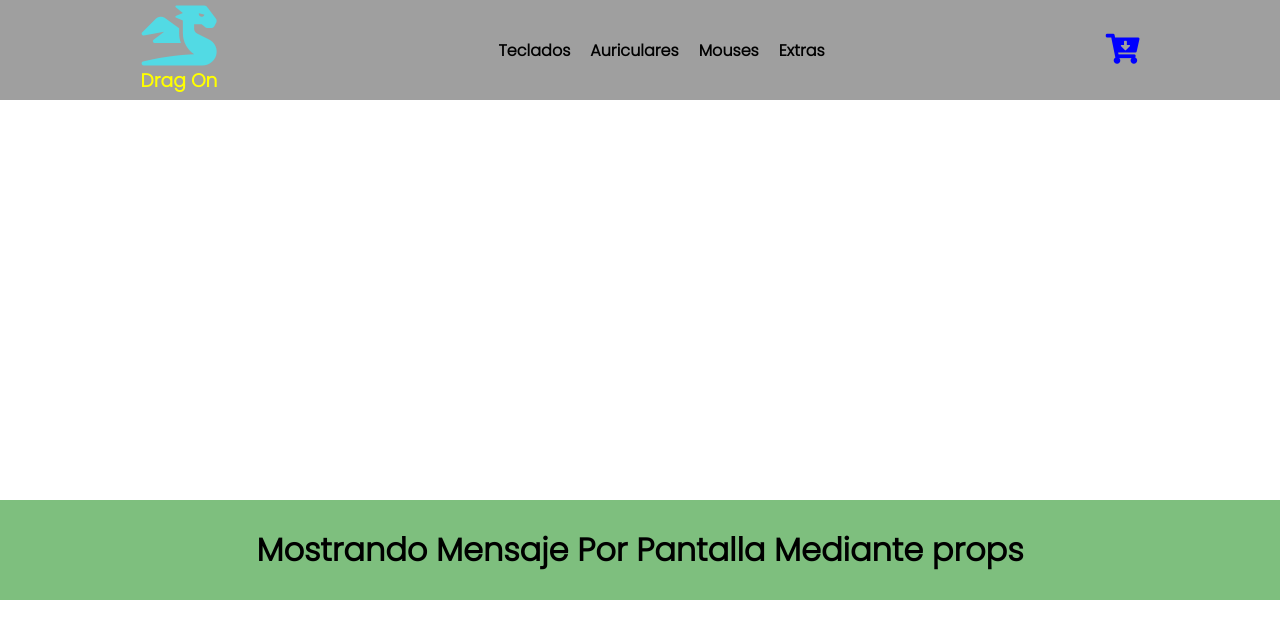
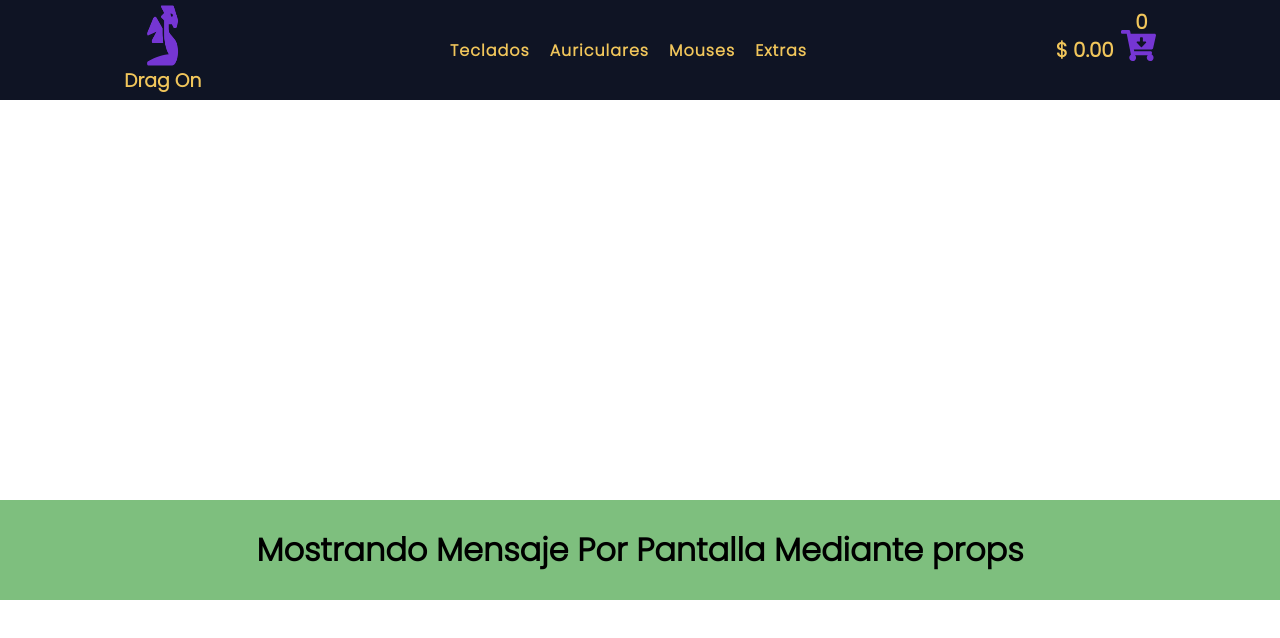
Before and after one commit to SmaelNicolas/ecommerceReact, a React (Create React App) app: page / in a window 1280 px wide. Shown: the top 638 px of the page. Built offline with nearby package versions, Linux system fonts and the light colour scheme.

Commit message:
Seccion carrito(seccion precio , icono , unidades)

```diff
--- a/package.json
+++ b/package.json
@@ -8,6 +8,7 @@
     "@testing-library/user-event": "^12.8.3",
     "react": "^17.0.2",
     "react-dom": "^17.0.2",
+    "react-icons": "^4.3.1",
     "react-scripts": "4.0.3",
     "web-vitals": "^1.1.2"
   },
--- /dev/null
+++ b/src/components/NavBar/Carrito/CarritoPrecio/CarritoPrecio.jsx
@@ -0,0 +1,9 @@
+function CarritoPrecio() {
+  return (
+    <div className="carritoPrecio">
+      $ <span id="carritoPrecioTotal">0.00</span>
+    </div>
+  );
+}
+
+export default CarritoPrecio;
--- /dev/null
+++ b/src/components/NavBar/Carrito/CarritoSeccion.jsx
@@ -0,0 +1,15 @@
+import CarritoPrecio from "./CarritoPrecio/CarritoPrecio";
+import CarritoUnidades from "./CarritoUnidades/CarritoUnidades";
+import IconoCarrito from "./IconoCarrito/IconoCarrito";
+
+function CarritoSeccion() {
+  return (
+    <div className="carritoSeccion">
+      <CarritoPrecio />
+      <IconoCarrito />
+      <CarritoUnidades />
+    </div>
+  );
+}
+
+export default CarritoSeccion;
--- /dev/null
+++ b/src/components/NavBar/Carrito/CarritoUnidades/CarritoUnidades.jsx
@@ -0,0 +1,9 @@
+function CarritoUnidades() {
+  return (
+    <div className="carritoUnidades" id="carritoUnidades">
+      0
+    </div>
+  );
+}
+
+export default CarritoUnidades;
--- /dev/null
+++ b/src/components/NavBar/Carrito/IconoCarrito/IconoCarrito.jsx
@@ -0,0 +1,14 @@
+import { FaCartArrowDown } from "react-icons/fa";
+
+const IconoCarrito = () => {
+  return (
+    <a href="#carrito">
+      <i className="iconoCarrito">
+        {" "}
+        <FaCartArrowDown />{" "}
+      </i>
+    </a>
+  );
+};
+
+export default IconoCarrito;
--- a/src/components/NavBar/IconoCarrito/IconoCarrito.jsx
+++ /dev/null
@@ -1,9 +0,0 @@
-const IconoCarrito = () => {
-  return (
-    <a href="#carrito">
-      <i className="fas fa-cart-arrow-down iconoCarrito"></i>
-    </a>
-  );
-};
-
-export default IconoCarrito;
--- a/src/components/NavBar/Logo/Logo.jsx
+++ b/src/components/NavBar/Logo/Logo.jsx
@@ -1,8 +1,11 @@
+import LogoIcono from "./LogoIcono/LogoIcono";
+import LogoTexto from "./LogoTexto/LogoTexto";
+
 function Logo() {
   return (
     <section className="seccionLogo">
-      <i className="fas fa-dragon logo"></i>
-      <h1 className="nombreLogo">Drag On</h1>
+      <LogoIcono />
+      <LogoTexto />
     </section>
   );
 }
--- /dev/null
+++ b/src/components/NavBar/Logo/LogoIcono/LogoIcono.jsx
@@ -0,0 +1,5 @@
+function LogoIcono() {
+  return <i className="fas fa-dragon logo"></i>;
+}
+
+export default LogoIcono;
--- /dev/null
+++ b/src/components/NavBar/Logo/LogoTexto/LogoTexto.jsx
@@ -0,0 +1,5 @@
+function LogoTexto() {
+  return <h1 className="nombreLogo">Drag On</h1>;
+}
+
+export default LogoTexto;
--- a/src/components/NavBar/NavBar.jsx
+++ b/src/components/NavBar/NavBar.jsx
@@ -1,13 +1,13 @@
 import Logo from "./Logo/Logo";
 import Categorias from "./Categorias/Categorias";
-import IconoCarrito from "./IconoCarrito/IconoCarrito";
+import CarritoSeccion from "./Carrito/CarritoSeccion";
 
 const NavBar = () => {
   return (
     <nav className="navbar">
       <Logo />
       <Categorias />
-      <IconoCarrito />
+      <CarritoSeccion />
     </nav>
   );
 };
--- a/src/style.css
+++ b/src/style.css
@@ -23,6 +23,7 @@ body {
   align-items: center;
 
   background-color: rgba(0, 0, 0, 0.377);
+  background-color: hsl(226, 43%, 10%);
 }
 
 .seccionLogo {
@@ -35,11 +36,12 @@ body {
 
 .logo {
   font-size: 60px;
-  color: rgb(82, 218, 228);
+  color: hsl(264, 64%, 52%);
+  animation: rotacion 30s linear infinite;
 }
 
 .nombreLogo {
-  color: yellow;
+  color: hsl(43, 84%, 65%);
   cursor: default;
 }
 
@@ -53,13 +55,51 @@ body {
 
 .listaLink {
   text-decoration: none;
-  color: black;
+  letter-spacing: 1px;
+
+  color: hsl(43, 84%, 65%);
+  font-weight: bold;
+}
+
+.listaLink:hover {
+  color: white;
+  transition: 0.5s;
+}
+
+.carritoSeccion {
+  display: flex;
+  flex-direction: row;
+  width: 100px;
+
+  color: hsl(43, 84%, 65%);
+
+  justify-content: space-between;
+  align-items: center;
+
+  position: relative;
+}
+
+.carritoPrecio {
+  font-size: 20px;
+  font-weight: bold;
+}
+
+.carritoUnidades {
+  position: absolute;
+  top: -17px;
+  right: 8px;
+  font-size: 20px;
   font-weight: bold;
 }
 
 .iconoCarrito {
-  font-size: 30px;
-  color: blue;
+  font-size: 35px;
+  color: hsl(264, 64%, 52%);
+}
+
+.iconoCarrito:hover {
+  transform: scale(1.3);
+  transition: 0.3s;
 }
 
 .mensaje {
@@ -76,3 +116,15 @@ body {
 
   cursor: default;
 }
+
+@keyframes rotacion {
+  0% {
+    transform: rotateY(0deg);
+  }
+  50% {
+    transform: rotateY(180deg);
+  }
+  100% {
+    transform: rotateY(360deg);
+  }
+}
```
Also changed, not shown: 1 other file (tests, documents, lock files or other folders).
